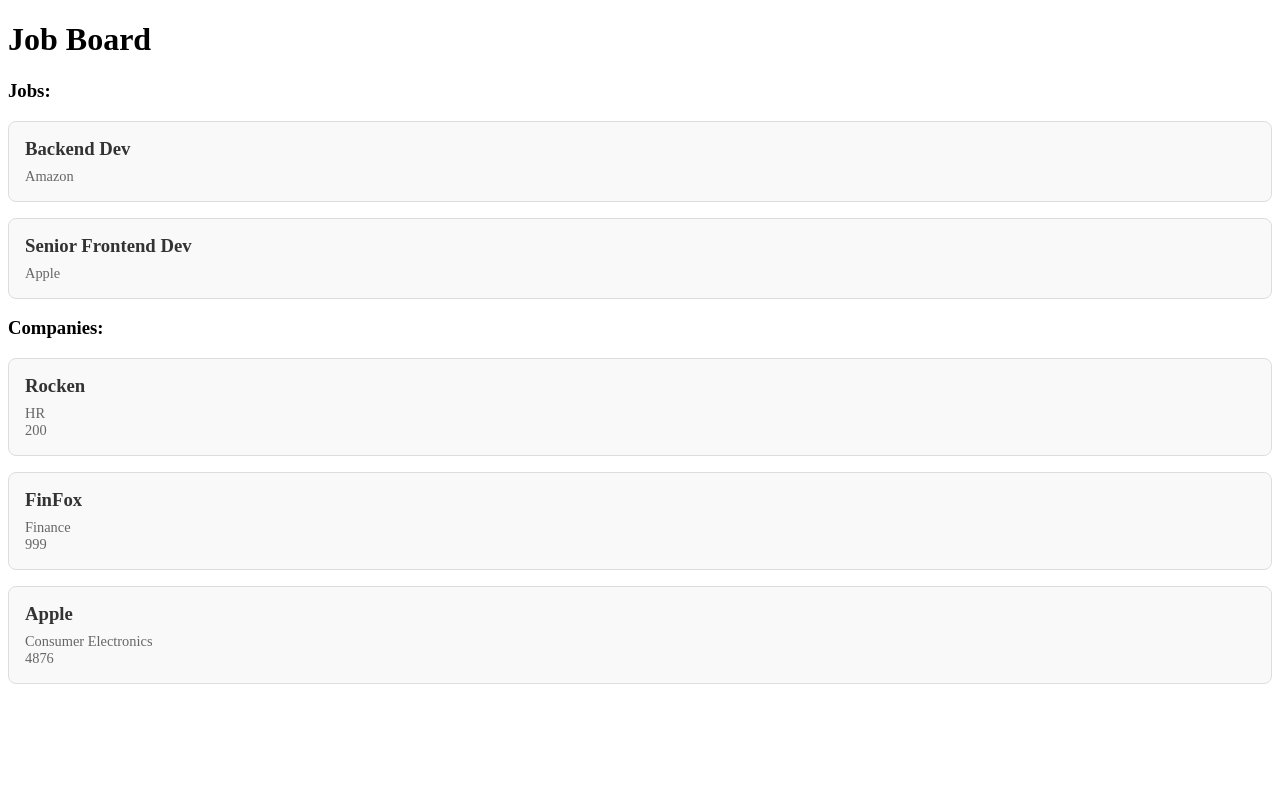
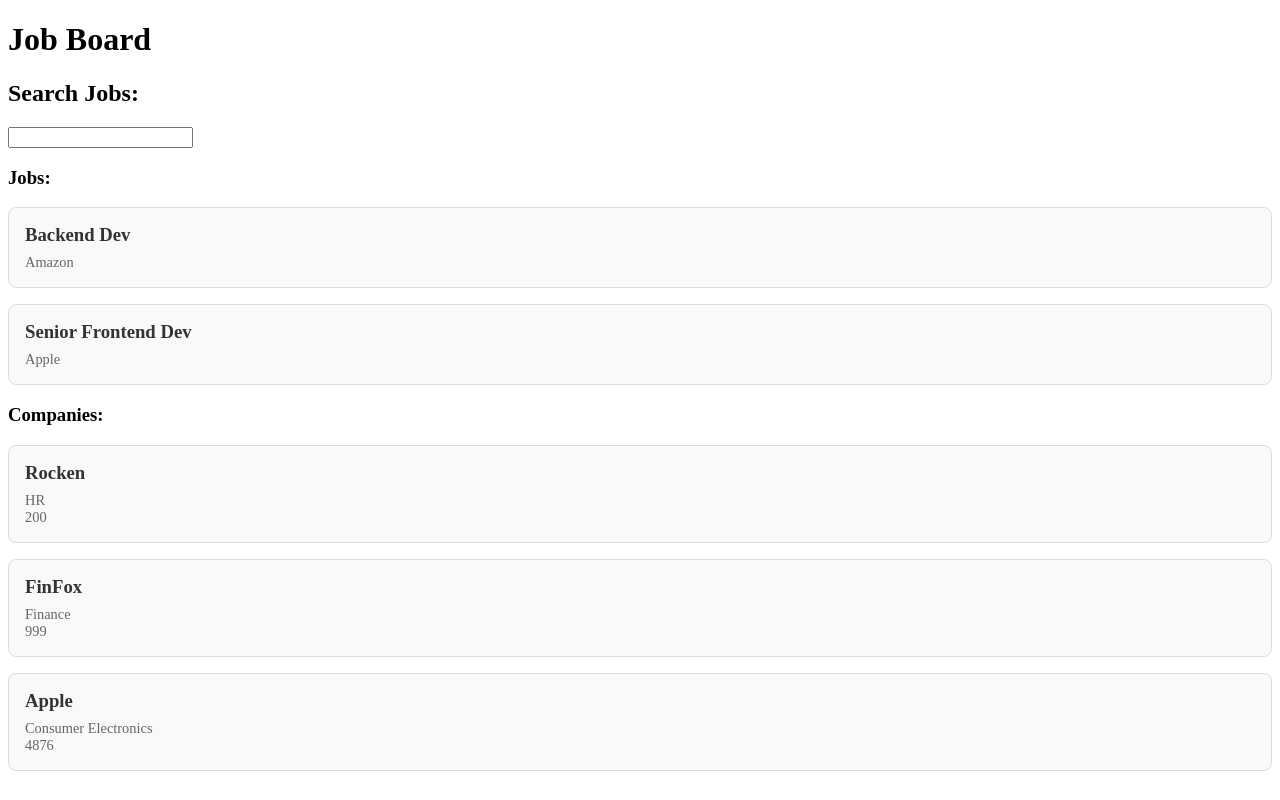
Before and after one commit to khanlifts/job-board, an Angular app: page / in a window 1280 px wide. Built offline with nearby package versions, Linux system fonts and the light colour scheme.

Commit message:
module 2: Search & Filter

```diff
--- a/package.json
+++ b/package.json
@@ -3,7 +3,7 @@
   "version": "0.0.0",
   "scripts": {
     "ng": "ng",
-    "start": "ng serve --open",
+    "start": "ng serve",
     "build": "ng build",
     "watch": "ng build --watch --configuration development",
     "test": "ng test",
--- a/src/app/app.html
+++ b/src/app/app.html
@@ -1,7 +1,15 @@
 <h1>{{ appTitle() }}</h1>
 
+<h2>Search Jobs:</h2>
+<input type="text" (input)="onSearch($event)">
+
+@if (searchTerm().length > 0 && filteredJobs().length > 0) {
+  {{foundJobsString()}}
+}
+
 <h3>Jobs:</h3>
-@for (job of jobs(); track $index) {
+
+@for (job of filteredJobs(); track $index) {
   <job-card [title]="job.title" [company]="job.company"></job-card>
 }
 
--- a/src/app/app.ts
+++ b/src/app/app.ts
@@ -1,4 +1,4 @@
-import { Component, signal } from '@angular/core';
+import {Component, computed, signal} from '@angular/core';
 import { JobCard } from '../components/job-card/job-card'
 import {CompanyCard} from '../components/company-card/company-card';
 
@@ -11,6 +11,21 @@
 export class App {
   protected readonly appTitle = signal('Job Board');
 
+  searchTerm = signal<string>('');
+
+  onSearch(event: Event) {
+    this.searchTerm.set((event.target as HTMLInputElement).value);
+  }
+
+  filteredJobs = computed(() => {
+    const searchTerm = this.searchTerm().toLowerCase();
+    return this.jobs().filter(job => job.title.toLowerCase().includes(searchTerm));
+  })
+
+  foundJobsString = computed(() => {
+    return `${this.filteredJobs().length} Job${this.filteredJobs().length > 1 ? 's' : ''} found`
+  })
+
   jobs = signal([
     {title: 'Backend Dev', company: 'Amazon'},
     {title: 'Senior Frontend Dev', company: 'Apple'}
```
